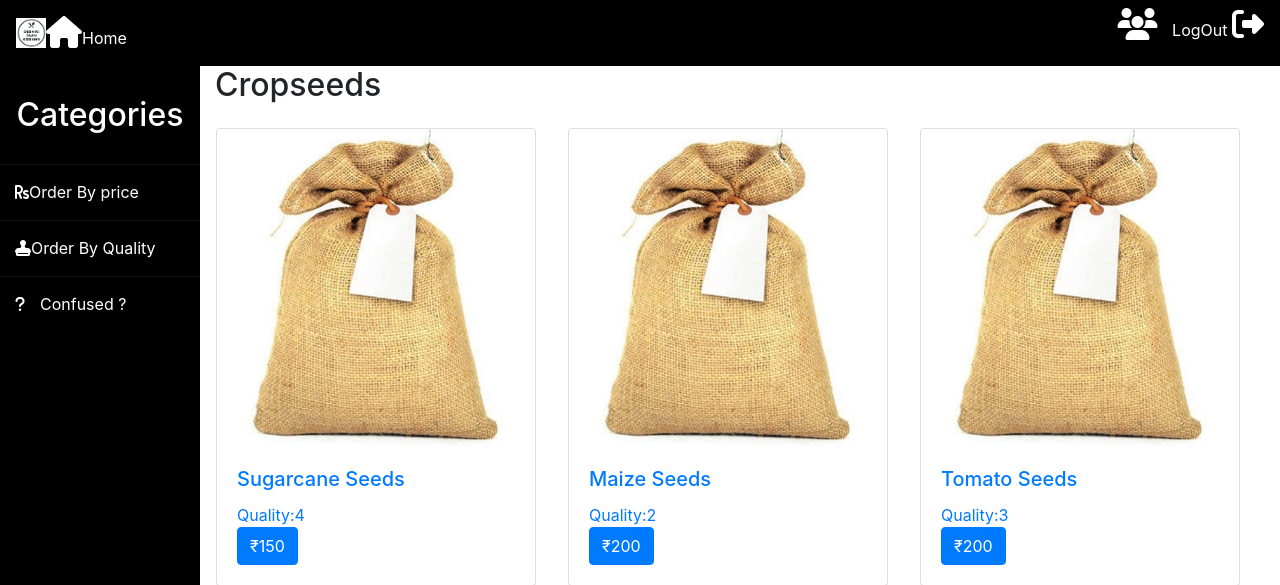
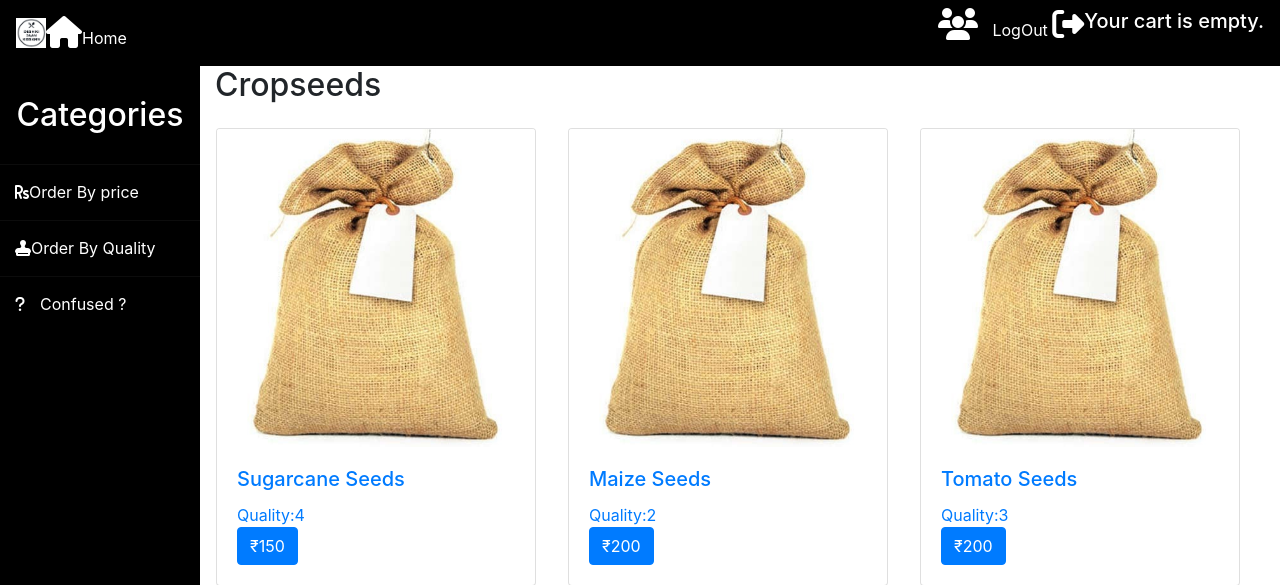
Before and after one commit to havanoor/TSEC-Codestorm, a Django app: page /farmer/shop in a window 1280 px wide. Shown: the top 585 px of the page. Run offline with Django 3.2, Linux system fonts and the light colour scheme; data comes from the database, SQL or seed files in the repository; some libraries are stand-ins or nearby versions.

Commit message:
COMMIT V#

```diff
--- a/FarmerApp/models.py
+++ b/FarmerApp/models.py
@@ -112,7 +112,7 @@ class CropSeeds(models.Model):
     name=models.CharField(max_length=100)
     s_type=models.CharField(max_length=100)
     price=models.IntegerField()
-    photo=models.ImageField(upload_to='cropImage/',blank=True)
+    image=models.ImageField(upload_to='cropImage/',blank=True)
     quality = models.IntegerField()
 
 
--- a/FarmerApp/serializers.py
+++ b/FarmerApp/serializers.py
@@ -7,4 +7,4 @@ from .models import *
 class CropSeedSerializer(serializers.ModelSerializer):
     class Meta:
         model = CropSeeds
-        fields = ('p_id','name','s_type','price','quality','photo')
+        fields = ('p_id','name','s_type','price','quality','image')
--- a/FarmerApp/templates/FarmerApp/FarmE/FarmerCartDetail.html
+++ b/FarmerApp/templates/FarmerApp/FarmE/FarmerCartDetail.html
@@ -28,7 +28,7 @@
 
     <nav class="navbar fixed-top navbar-dark" style="background-color: black;">
       <a class="navbar-brand" href="#">
-        <img src="/docs/4.0/assets/brand/bootstrap-solid.svg" width="30" height="30" class="d-inline-block align-top" alt="Kya yaar ek logo toh daal">
+        <img src="{% static 'kisaan.png' %}" width="30" height="30" class="d-inline-block align-top" alt="Kya yaar ek logo toh daal">
 
       </a>
 
@@ -49,7 +49,7 @@
     <div class="row">
 
         <li class="list-inline-item"><a href="{{ product.get_absolute_url }}">
-          <img src="{% if product.image %}{{ product.image.url }} {% endif %}" style="width: 200px; height: 200px; padding:10px " >
+          <img src="{{ product.image.url }}" style="width: 200px; height: 200px; padding:10px " >
         </a></li>
 
         <li>
--- a/FarmerApp/templates/FarmerApp/FarmE/FarmerDetail.html
+++ b/FarmerApp/templates/FarmerApp/FarmE/FarmerDetail.html
@@ -74,7 +74,7 @@
         <div class="row">
             <div class="col">
               <div class="product-detail">
-                <img src="{% if product.photo %}{{ product.photo.url }}{% endif %}" style="width:300px ; height:300px">
+                <img src="{{ product.image.url }}" style="width:300px ; height:300px">
                 <h1>{{ product.name }}</h1>
 
                 <p class="price"> </p>
--- a/FarmerApp/templates/FarmerApp/FarmerShop2.html
+++ b/FarmerApp/templates/FarmerApp/FarmerShop2.html
@@ -126,6 +126,24 @@
        </li>
 
       </ul>
+      <ul class="list-inline">
+
+        {% with total_items=cart|length %}
+        {% if total_items > 0 %}
+        <li class="list-inline-item top" >
+          <a href="{% url "farmer_cart_detail" %}" class="top">
+
+            <i class="fas fa-shopping-cart top fa-2x"></i>
+          {{ total_items }} item,
+          ₹{{ cart.get_total_price }}
+        </a >
+        {% else %}
+        <h5 class='top'>
+        Your cart is empty.</h5>
+        {% endif %}
+        {% endwith %}</li>
+
+      </ul>
   </nav>
 
 <!-- <div>
@@ -162,7 +180,7 @@
             {% for c in cropseeds %}
           <a href="http://localhost:8000/farmer/shop/{{c.p_id}}">
           <div class="card m-3" style="width: 20rem;">
-            <img class="card-img-top" src={{c.photo.url}} alternate='Image not supplied'>
+            <img class="card-img-top" src={{c.image.url}} alternate='Image not supplied'>
             <div class="card-body">
               <h5 class="card-title">{{c.name}}</h5>
               <p class="card-text">Quality:{{c.quality}}</p>
@@ -264,7 +282,7 @@
     output = '';
     for(i=0; i<Object.keys(seed).length; i++){
 
-      var a = '<a href = "http://localhost:8000/farmer/shop/' + seed[i].p_id +'"><div class="card m-3" style="width: 20rem;"><div class = "col"><img class="card-img-top"  src="http://localhost:8000/media/'+ seed[i].photo +'" alt="Card image cap">';
+      var a = '<a href = "http://localhost:8000/farmer/shop/' + seed[i].p_id +'"><div class="card m-3" style="width: 20rem;"><div class = "col"><img class="card-img-top"  src="http://localhost:8000/media/'+ seed[i].image +'" alt="Card image cap">';
       var b = '<div class="card-body"><h5 class="card-title">'+ seed[i].name +'</h5>';
       var c = '<p class="card-text">'+seed[i].quality +'/5</p><p class ="card">';
       var d = '<a href="http://localhost:8000/farmer/shop/"+ seed[i].p_id class="btn btn-primary">Rs'+seed[i].price + '</a></div></div></div></a>';
@@ -319,8 +337,8 @@ $('.order-quality').on('click',function() {
     console.log(seed);
     output = '';
     for(i=0; i< Object.keys(seed).length; i++){
-              // '<a href = "http://localhost:8000/indi/cs/' + seed[i].id +'"><div class="card m-3" style="width: 20rem;"><div class = "col"><img class="card-img-top" " src="'+ seed[i].photo +'" alt="Card image cap">';
-      var a = '<a href = "http://localhost:8000/farmer/shop/' + seed[i].p_id +'"><div class="card m-3" style="width: 20rem;"><div class = "col"><img class="card-img-top"  src="http://localhost:8000/media/'+ seed[i].photo +'" alt="Card image cap">';
+              // '<a href = "http://localhost:8000/indi/cs/' + seed[i].id +'"><div class="card m-3" style="width: 20rem;"><div class = "col"><img class="card-img-top" " src="'+ seed[i].image +'" alt="Card image cap">';
+      var a = '<a href = "http://localhost:8000/farmer/shop/' + seed[i].p_id +'"><div class="card m-3" style="width: 20rem;"><div class = "col"><img class="card-img-top"  src="http://localhost:8000/media/'+ seed[i].image +'" alt="Card image cap">';
       var b = '<div class="card-body"><h5 class="card-title">'+ seed[i].name +'</h5>';
       var c = '<p class="card-text">'+seed[i].quality +'/5</p><p class ="card">';
       var d = '<a href="#" class="btn btn-primary">Rs'+seed[i].price + '</a></div></div></div></a>';
--- a/FarmerApp/templates/FarmerApp/suggestion.html
+++ b/FarmerApp/templates/FarmerApp/suggestion.html
@@ -238,7 +238,7 @@ $(document).ready(function(){
                             console.log(sdata);
                             for(j=0;j<sdata.length;j++)
                             {
-                                var a = '<a href = "http://localhost:8000/farmer/shop/'+ sdata[j].p_id +'"><div class="card" style="width:100% ;"><div class = "col"><img class="bd-placeholder-img card-img-top" width="100%" height="225" src="'+ sdata[j].photo +'" alt="Card image cap">';
+                                var a = '<a href = "http://localhost:8000/farmer/shop/'+ sdata[j].p_id +'"><div class="card" style="width:100% ;"><div class = "col"><img class="bd-placeholder-img card-img-top" width="100%" height="225" src="'+ sdata[j].image +'" alt="Card image cap">';
                                 var b = '<div class="card-body"><h5 class="card-title">'+ sdata[j].name +'</h5>';
                                 var c = '<p class="card-text">'+sdata[j].quality +'/5</p><p class ="card">';
                                 var d = '<a href="http://localhost:8000/farmer/shop/'+ sdata[j].p_id + '" class="btn btn-primary">Rs'+sdata[j].price + '</a></div></div></div></a>';
@@ -329,7 +329,7 @@ $(document).ready(function(){
                             console.log(sdata);
                             for(j=0;j<sdata.length;j++)
                             {
-                                var a = '<a href = "http://localhost:8000/farmer/shop/'+ sdata[j].p_id +'"><div class="card" style="width:100% ;"><div class = "col"><img class="bd-placeholder-img card-img-top" width="100%" height="225" src="'+ sdata[j].photo +'" alt="Card image cap">';
+                                var a = '<a href = "http://localhost:8000/farmer/shop/'+ sdata[j].p_id +'"><div class="card" style="width:100% ;"><div class = "col"><img class="bd-placeholder-img card-img-top" width="100%" height="225" src="'+ sdata[j].image +'" alt="Card image cap">';
                                 var b = '<div class="card-body"><h5 class="card-title">'+ sdata[j].name +'</h5>';
                                 var c = '<p class="card-text">'+sdata[j].quality +'/5</p><p class ="card">';
                                 var d = '<a href="http://localhost:8000/farmer/shop/'+ sdata[j].p_id + '" class="btn btn-primary">Rs'+sdata[j].price + '</a></div></div></div></a>';
```
Also changed, not shown: FarmerApp/migrations/0017_auto_20200705_1028.py (added), db.sqlite3.
